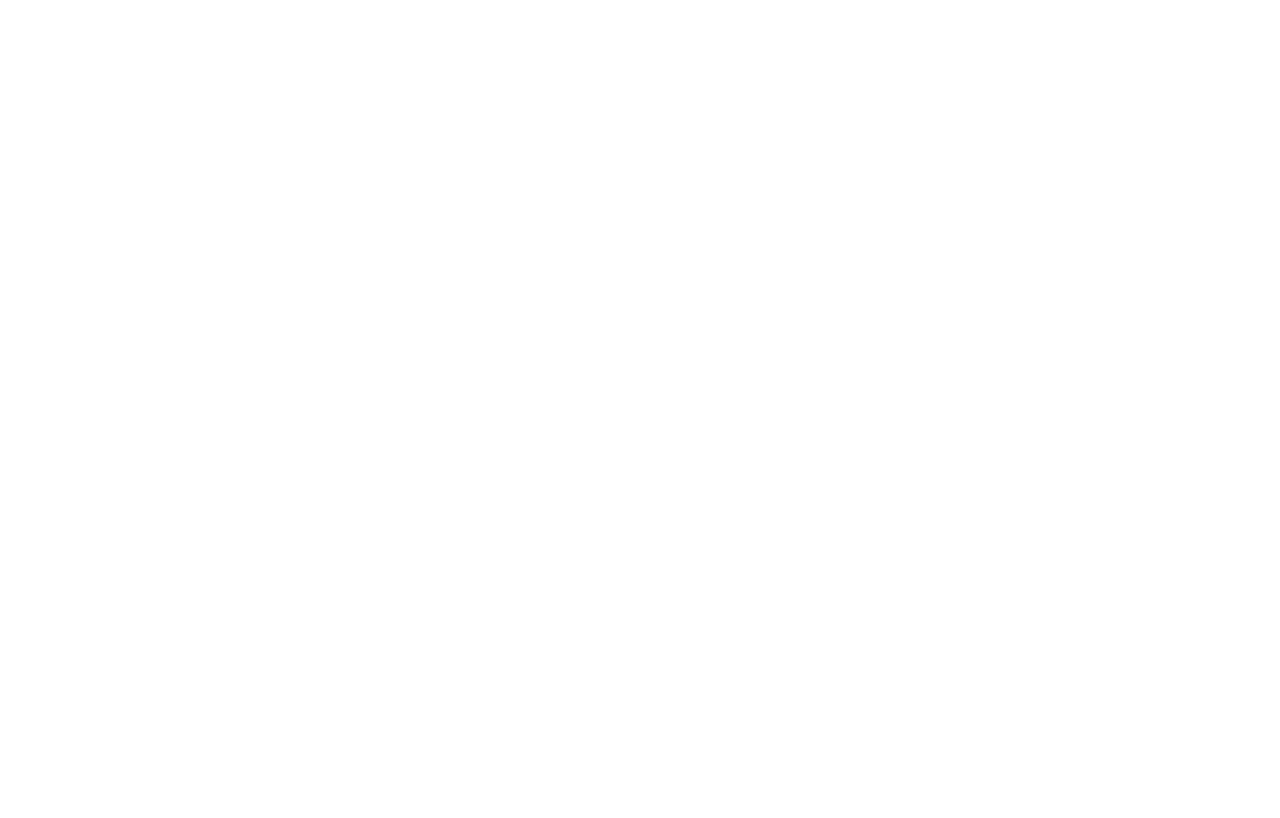
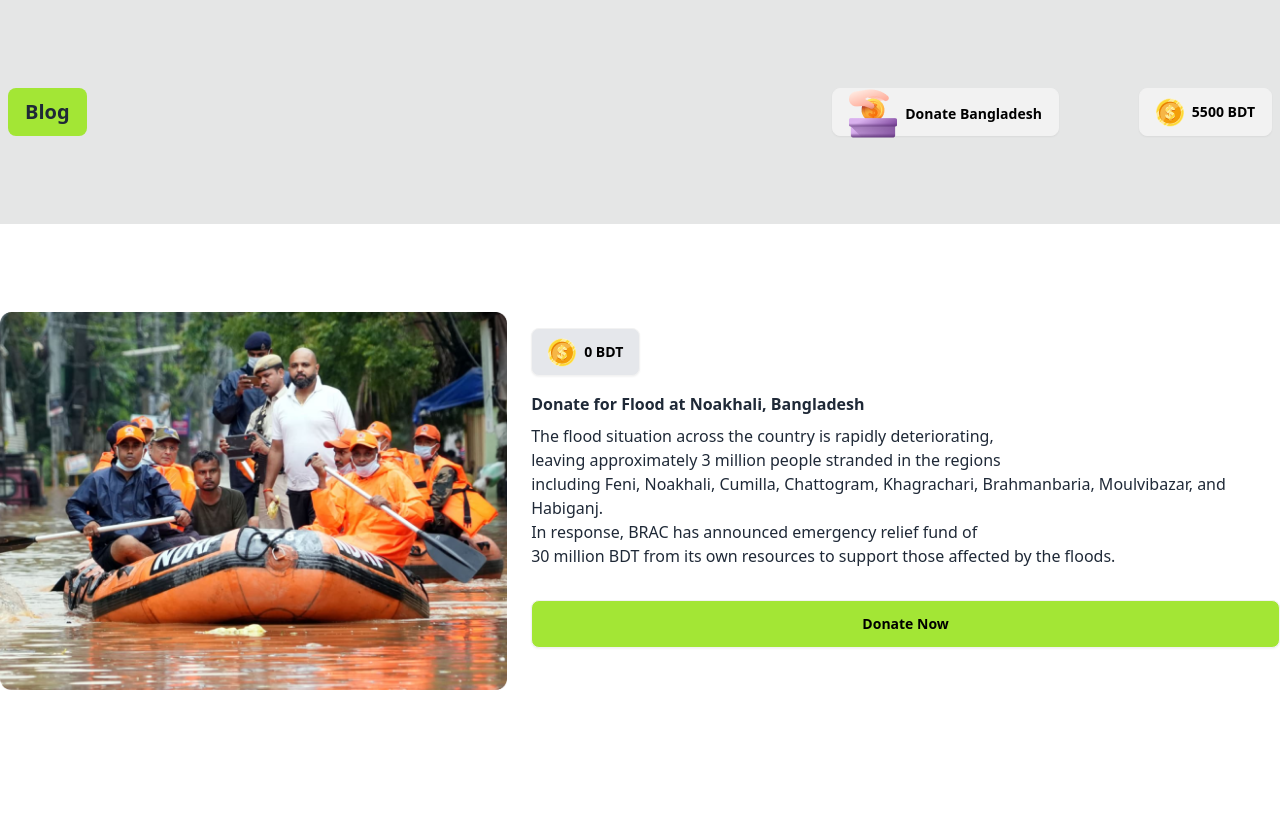
Before and after one commit to mdmoslehuddin/Batch-10-Assignment-5, a plain HTML site: page index.html in a window 1280 px wide. Drawn offline with nearby package versions, Linux system fonts and the light colour scheme.

Commit message:
Noakhali section done

```diff
--- a/index.html
+++ b/index.html
@@ -10,7 +10,72 @@
 
 </head>
 <body>
+  <header  >
+    <nav class="bg-base-300">
+        <div class="max-w-screen-2xl mx-auto py-12" >
+      <div class="navbar">
+        <div class="flex-1">
 
+          <a class="btn bg-lime-400 btn-ghost text-xl">Blog</a>
+        </div>
+<!-- ======================== -->
+<!-- ======================== -->
+
+   <div class=" gap-20">
+     <div class=" btn  text-black my-8 flex items-cente mx-auto">
+
+            <img class=" " src="./images/logo.png" alt="">
+            Donate Bangladesh
+     </div>
+
+<!-- ======================== -->
+<div class=" btn  text-black my-8 flex justify-center mx-auto">
+
+
+    <img class=" " src="./images/coin.png" alt="">
+
+    5500 BDT
+</div>
+
+</div>
+    </div>
+    </nav>
+  </header>
+<!-- ======================== -->
+ <main>
+   <!-- Noakhali section start -->
+
+   <section class=" max-w-screen-2xl mx-auto py-12 ">
+    <div class="flex flex-col md:flex-row gap-6 pt-10 mb-20">
+
+      <!-- ============= -->
+        <!-- Image content -->
+        <div>
+          <img class="w-full" src="./images/noakhali.png" alt="">
+        </div>
+      <!-- ============= -->
+      <div class="">
+      <button class="btn bg-gray-200 text-black my-4 ">
+        <img src="./images/coin.png" alt="">
+       0 BDT
+      </button>
+
+          <h1 class="text-1xl md:texl-4xl font-bold mb-2">Donate for Flood at Noakhali, Bangladesh</h1>
+          <p>The flood situation across the country is rapidly deteriorating, <br> leaving approximately 3 million people stranded in the regions <br> including Feni, Noakhali, Cumilla, Chattogram, Khagrachari, Brahmanbaria, Moulvibazar, and Habiganj. <br> In response, BRAC has announced emergency relief fund of <br> 30 million BDT from its own resources to support those affected by the floods.</p>
+
+          <div class=" btn bg-lime-400 text-black my-8 flex ">
+            Donate Now
+          </div>
+
+        </div>
+
+
+
+
+
+    </div>
+  </section>
+ </main>
 
 </body>
 </html>
```
